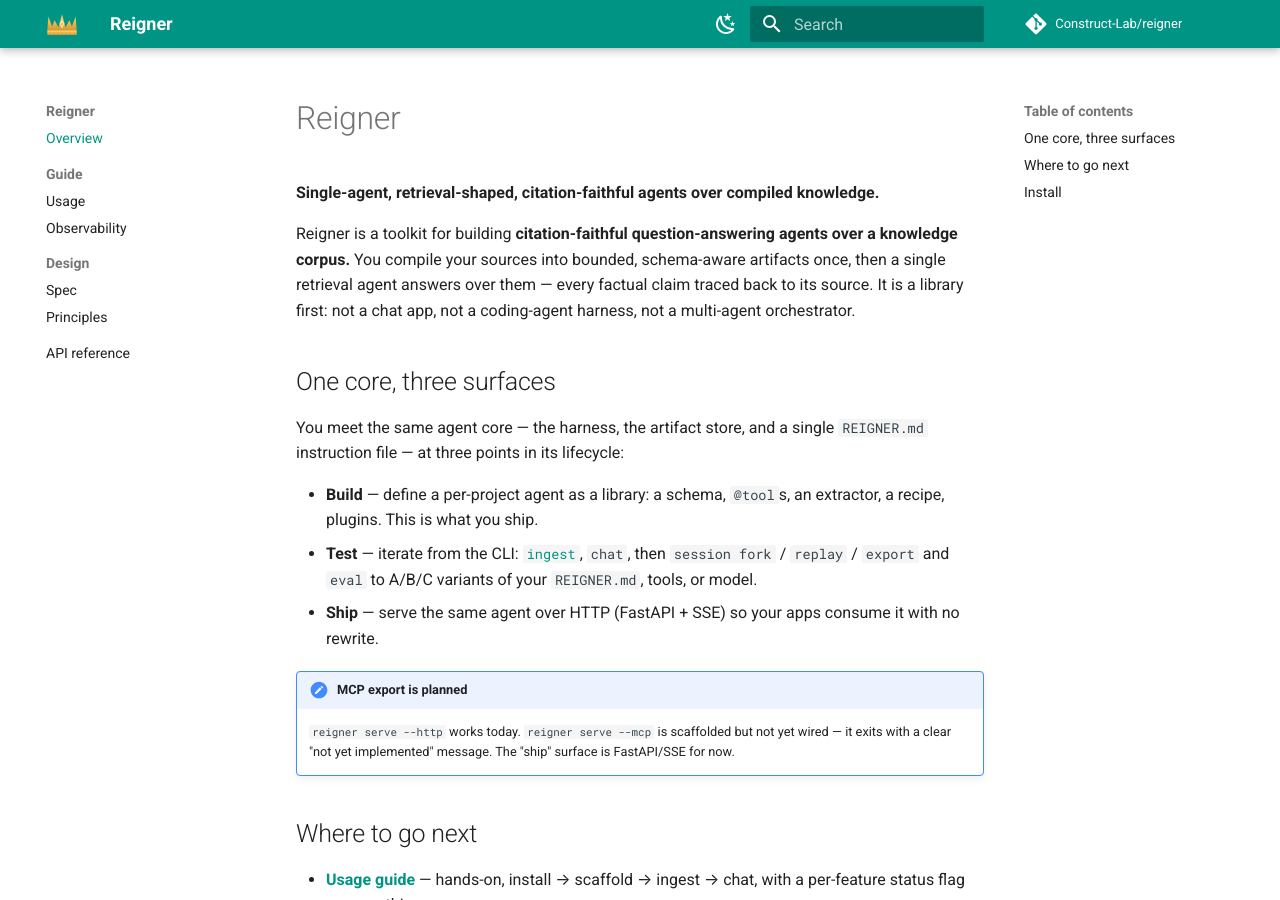
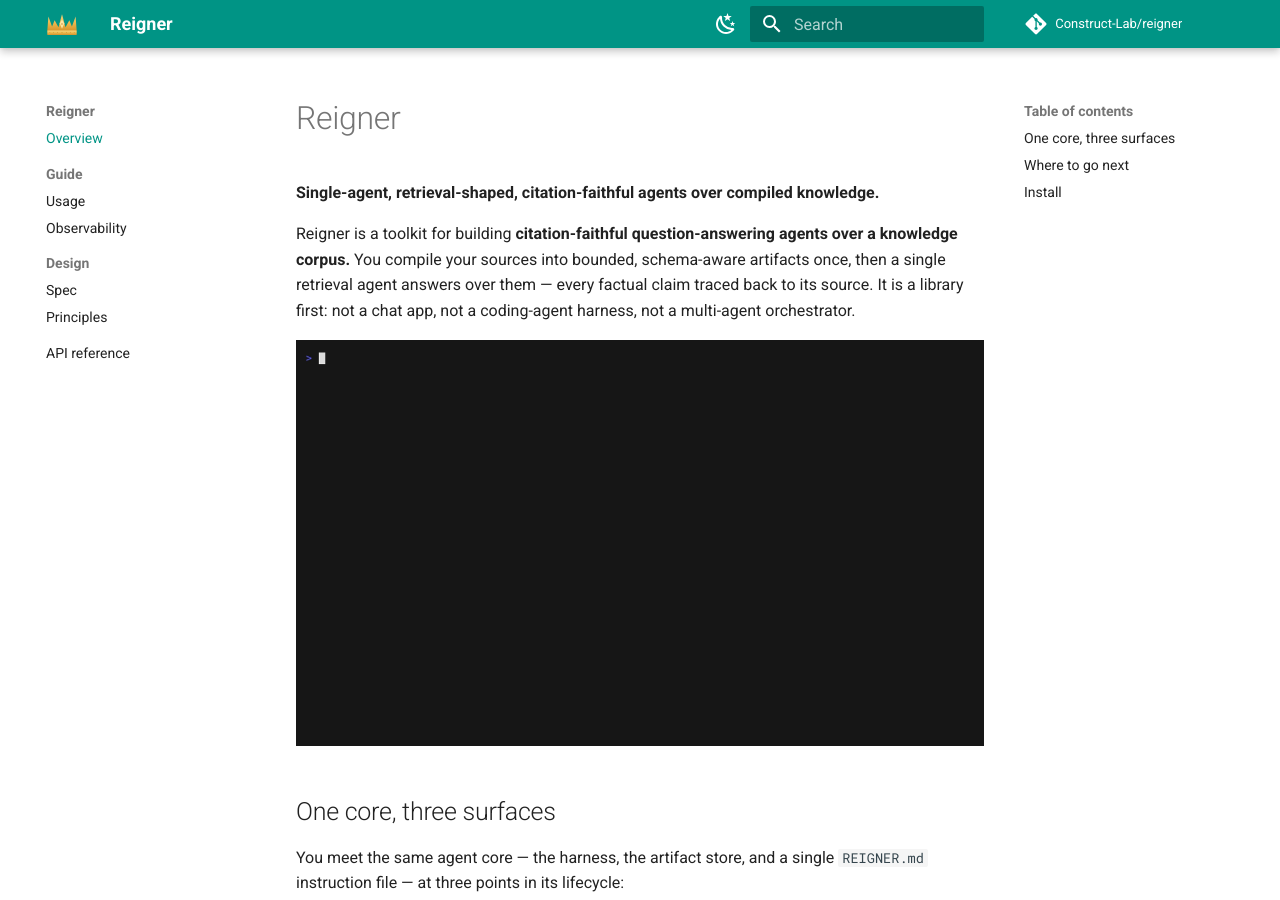
Before and after one commit to Construct-Lab/reigner, an MkDocs documentation site: the page built from docs/index.md, in a window 1280 px wide and 900 px high. Built offline with MkDocs 1.6.1 and Material for MkDocs 9.7.7, drawn with Linux system fonts in a browser that asks for light colours; comment, search, counter and statistics services are not loaded.

Commit message:
docs: add terminal demo GIF recorded with vhs
demo.tape is the reproducible source; the GIF is recorded manually
against a real ingested project (needs an API key, so not CI).
Idle frames collapsed with ffmpeg mpdecimate.

```diff
--- a/docs/index.md
+++ b/docs/index.md
@@ -7,6 +7,8 @@
 then a single retrieval agent answers over them — every factual claim traced back to its
 source. It is a library first: not a chat app, not a coding-agent harness, not a
 multi-agent orchestrator.
+
+![reigner chat answering a question with per-claim citations](assets/demo.gif)
 
 ## One core, three surfaces
 
```
Also changed, not shown: README.md (+2 -0 lines), docs/assets/demo.gif (added), 1 other file.
